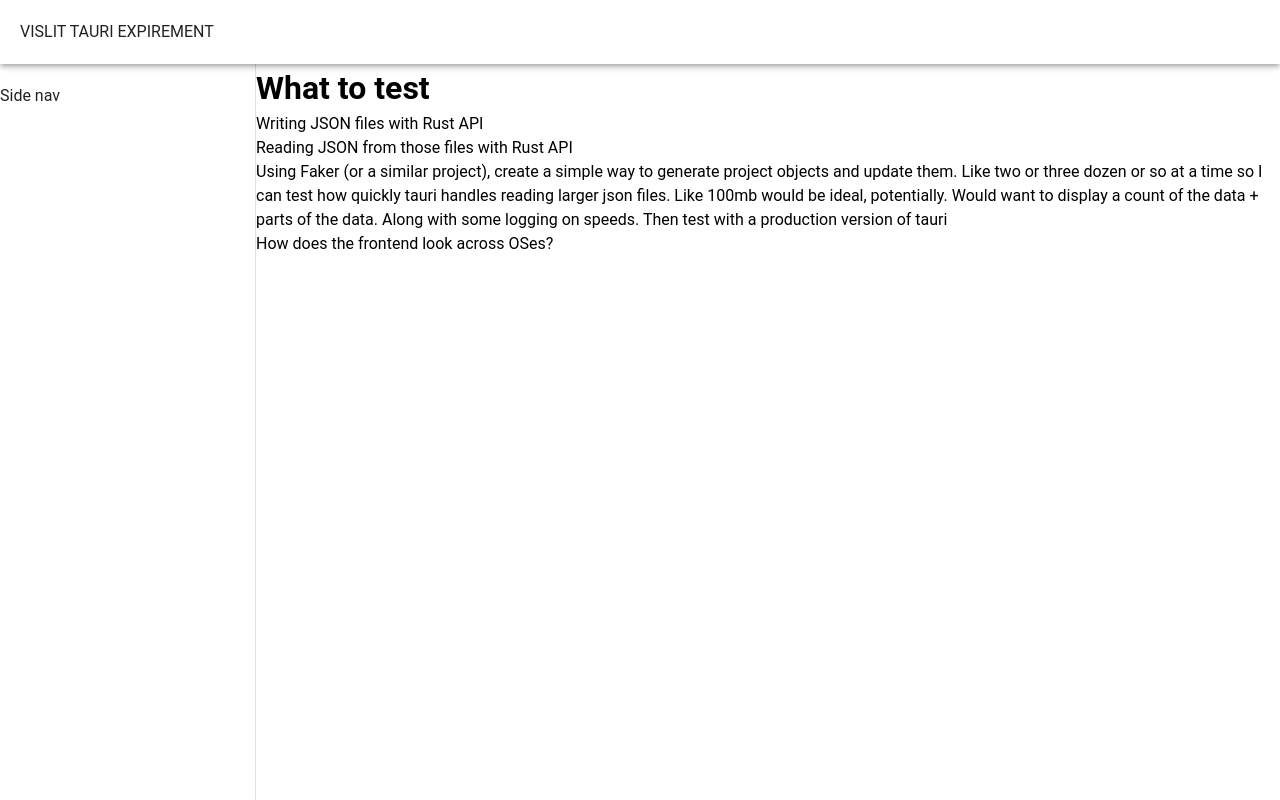
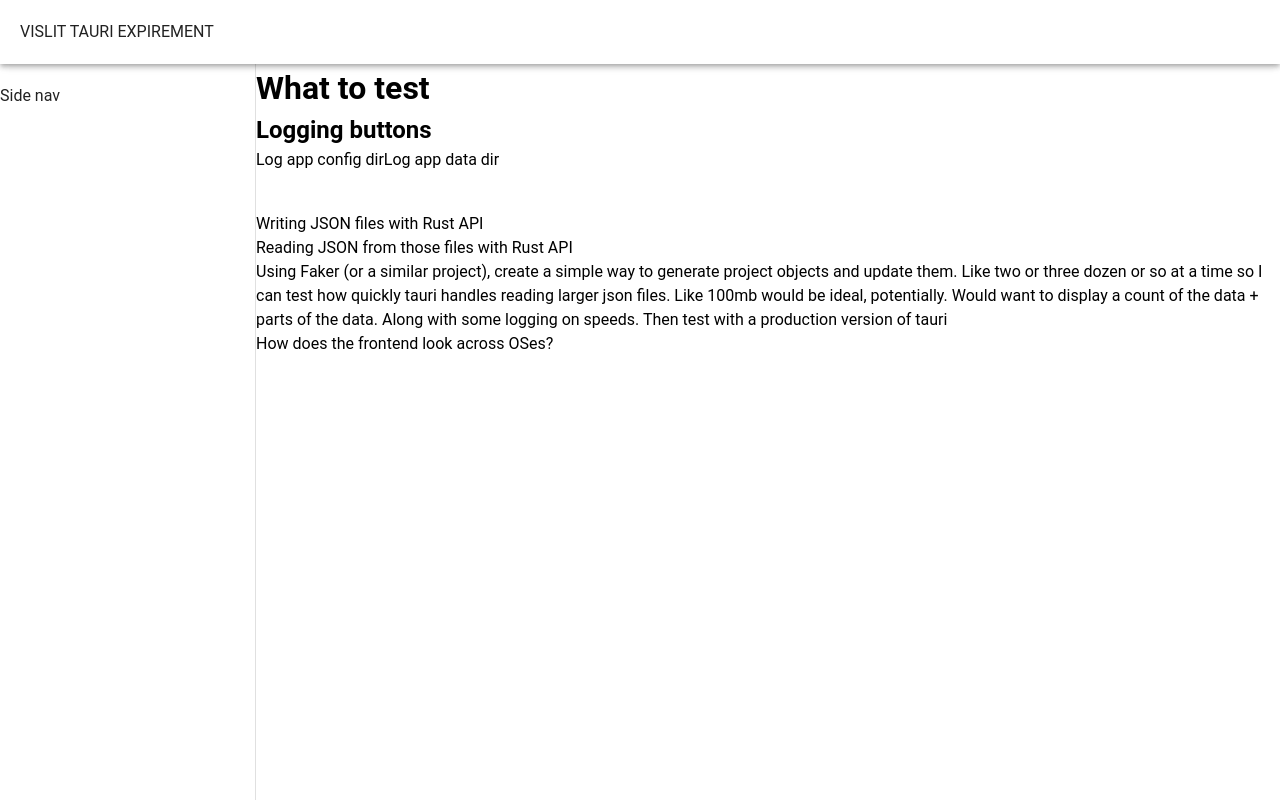
Before and after one commit to ste163/vislit-tauri-poc, a Vue app: page / in a window 1280 px wide. Built offline with nearby package versions, Linux system fonts and the light colour scheme.

Commit message:
logging data paths

```diff
--- a/src/app.vue
+++ b/src/app.vue
@@ -1,8 +1,19 @@
 <script setup lang="ts">
 import { invoke } from "@tauri-apps/api";
+import { appConfigDir, appDataDir } from "@tauri-apps/api/path";
 
 // example of saving to the file system
 // https://www.matthewtao.com/blog/post/glipma-devlog-2/
+
+async function logAppConfigDir() {
+  const dir = await appConfigDir();
+  console.log("APP CONFIG DIR", dir);
+}
+
+async function logAppDataDir() {
+  const dir = await appDataDir();
+  console.log("APP DATA DIR", dir);
+}
 
 // now we can call our Command!
 // Right-click the application background and open the developer tools.
@@ -23,6 +34,12 @@ invoke("greet", { name: "Im the vue app talking to backend!" })
     <v-main
       ><h1>What to test</h1>
 
+      <div class="mb-10">
+        <h2>Logging buttons</h2>
+        <button @click="logAppConfigDir">Log app config dir</button>
+        <button @click="logAppDataDir">Log app data dir</button>
+      </div>
+
       <ol class="text-left">
         <li>Writing JSON files with Rust API</li>
         <li>Reading JSON from those files with Rust API</li>
```
Also changed, not shown: src-tauri/tauri.conf.json (+8 -1 lines), 2 other files (tests, documents, lock files or other folders).
